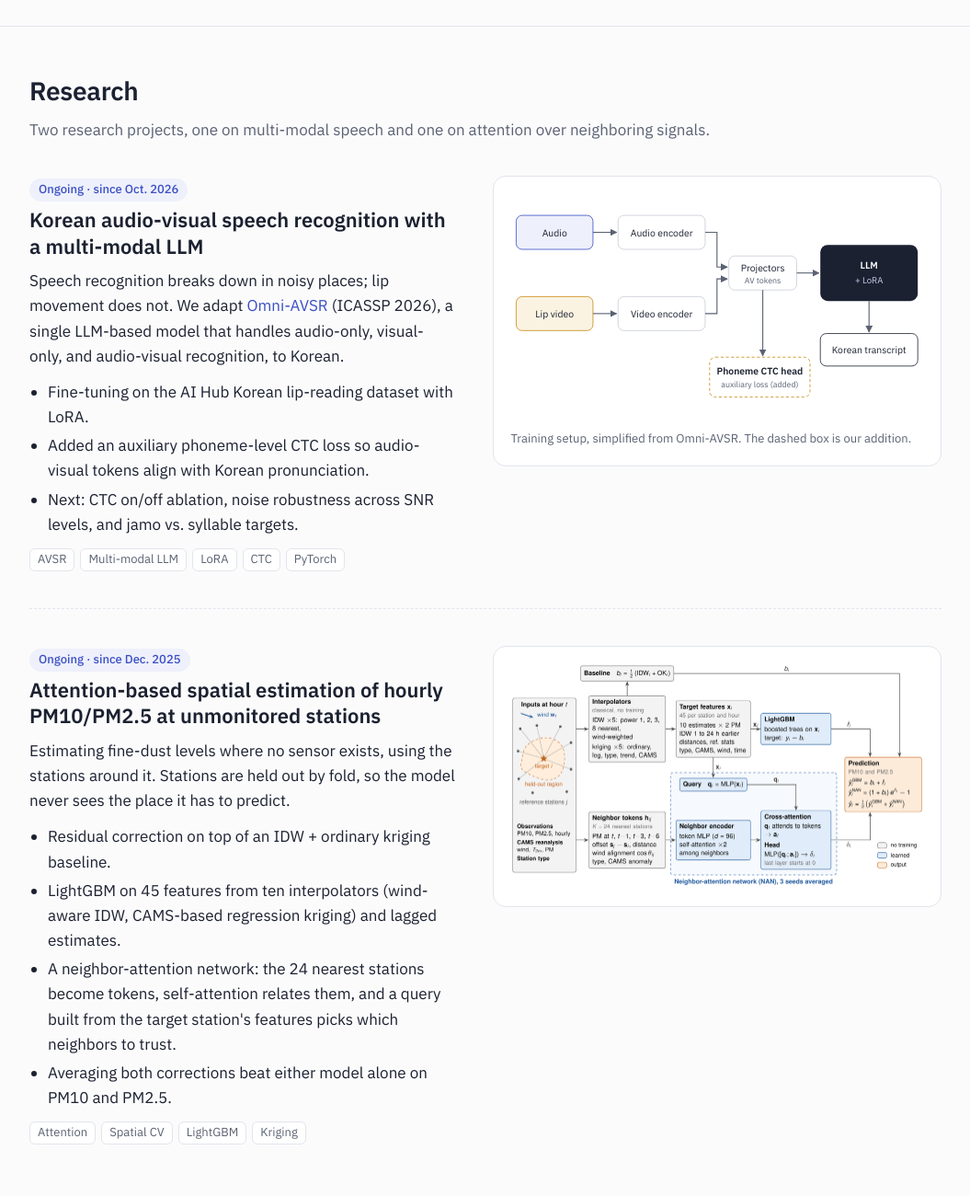
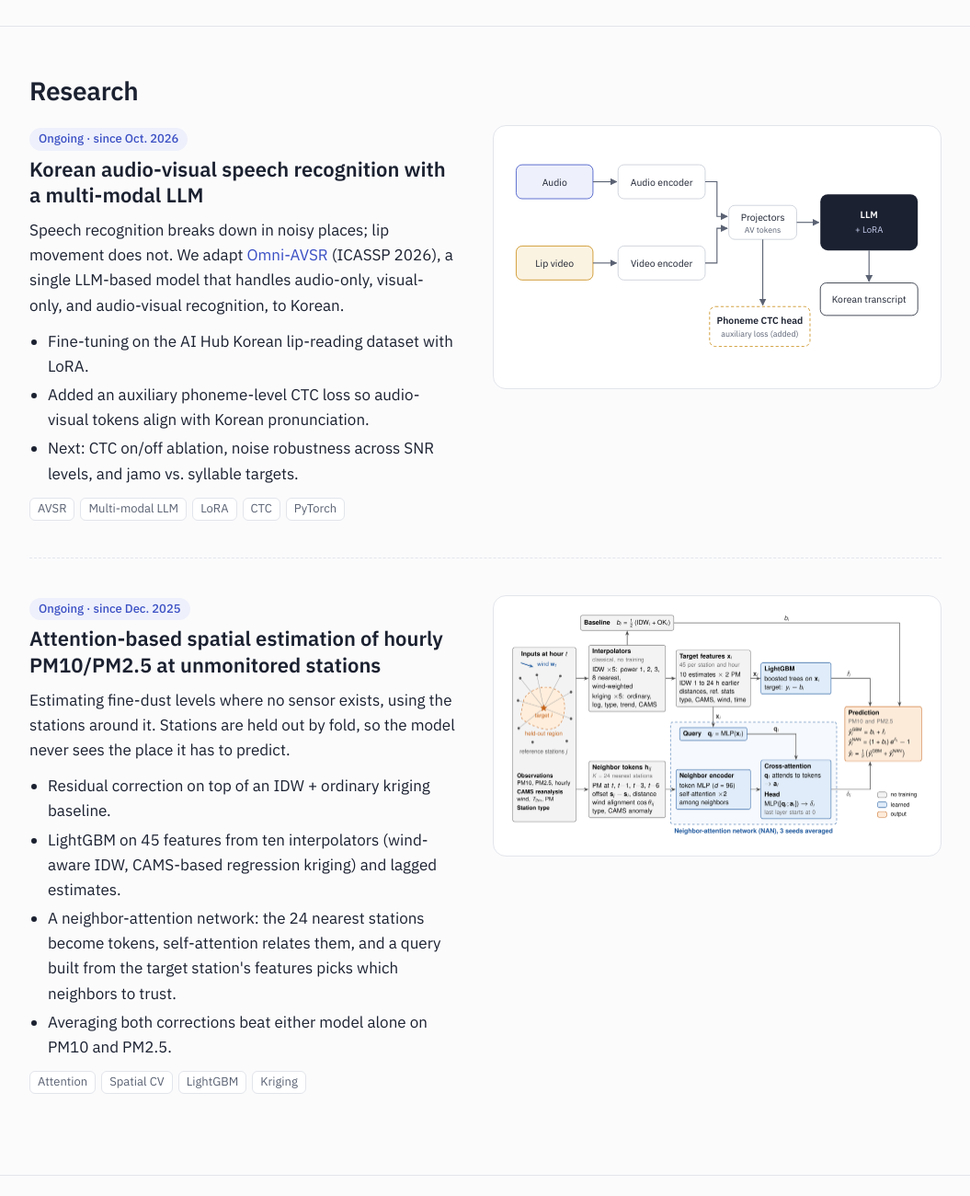
Before and after one commit to hakuna78/hakuna78.github.io, a plain HTML site: page index.html in a window 1280 px wide. Shown: the part 1160-2460 px from the top of the page at 92% size, without its empty margins (112-1167 px from the left). Drawn offline with Linux system fonts and the light colour scheme; a web font is replaced by a local one.

Commit message:
Add files via upload

```diff
--- a/index.html
+++ b/index.html
@@ -96,7 +96,6 @@
 <section class="block" id="research" aria-labelledby="research-h">
   <div class="wrap">
     <h2 id="research-h">Research</h2>
-    <p class="sub">Two research projects, one on multi-modal speech and one on attention over neighboring signals.</p>
 
     <article class="feature">
       <div>
@@ -133,12 +132,11 @@
             <path d="M342,131 V220"/>
           </g>
         </svg>
-        <figcaption>Training setup, simplified from Omni-AVSR. The dashed box is our addition.</figcaption>
       </figure>
       </div>
     </article>
 
-    <article class="feature stacked">
+    <article class="feature">
       <div>
         <span class="status live">Ongoing · since Dec. 2025</span>
         <h3>Attention-based spatial estimation of hourly PM10/PM2.5 at unmonitored stations</h3>
@@ -163,7 +161,6 @@
 <section class="block" id="projects" aria-labelledby="projects-h">
   <div class="wrap">
     <h2 id="projects-h">Projects</h2>
-    <p class="sub">Click a thumbnail to see the architecture.</p>
     <div class="pubs">
       <article class="pub">
         <button class="thumb-btn" type="button" data-full="assets/img/arch/museum.jpg" data-cap="Docent chatbot pipeline: query router, hybrid Graph DB + Vector DB retrieval, Self-RAG" aria-label="Enlarge: Docent chatbot pipeline: query router, hybrid Graph DB + Vector DB retrieval, Self-RAG">
```
